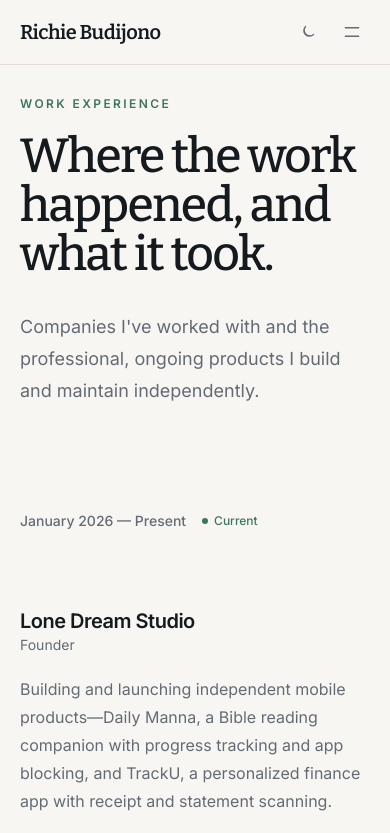
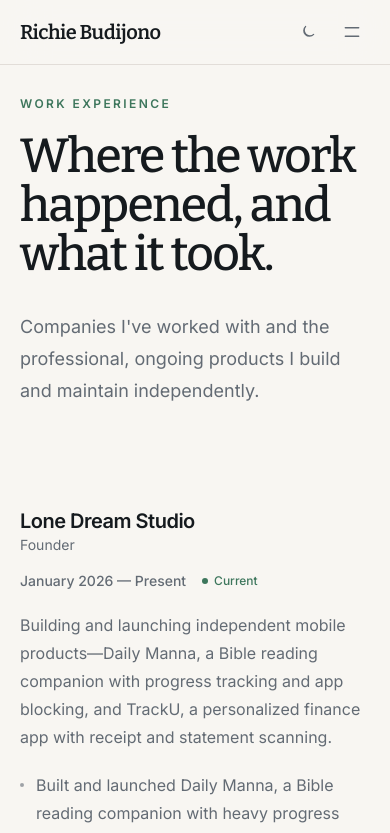
Before and after one commit to Salvist/richie-budijono-nextjs-portfolio, a Next.js app: page /work-experience in a window 390 px wide. Shown: the top 833 px of the page. Built offline with nearby package versions, Linux system fonts and the light colour scheme.

Commit message:
Refactor ExperienceTimeline component to include ExperienceDates subcomponent for improved readability and maintainability; adjust grid layout for better responsiveness.

```diff
--- a/src/components/experience_timeline.tsx
+++ b/src/components/experience_timeline.tsx
@@ -5,11 +5,45 @@
 import { ExperienceEntry, formatExperienceLength, formatExperienceRange } from "@/lib/experience";
 import { cn } from "@/lib/utils";
 
+function ExperienceDates({
+  range,
+  length,
+  isCurrent,
+  className,
+  stacked = false,
+}: {
+  range: string;
+  length: string;
+  isCurrent: boolean;
+  className?: string;
+  stacked?: boolean;
+}) {
+  return (
+    <div
+      className={cn(
+        stacked
+          ? "flex w-full min-w-0 flex-col items-end gap-1 text-right"
+          : "flex flex-wrap items-center gap-x-2 gap-y-1",
+        className,
+      )}
+    >
+      <p className={cn("text-sm font-medium text-muted-foreground", !stacked && "whitespace-nowrap")}>{range}</p>
+      <p className="text-xs text-muted-foreground/70">{length}</p>
+      {isCurrent && (
+        <span className="inline-flex items-center gap-1.5 text-xs font-medium text-accent">
+          <span className="size-1.5 rounded-full bg-accent" />
+          Current
+        </span>
+      )}
+    </div>
+  );
+}
+
 export default function ExperienceTimeline({ experiences }: { experiences: ExperienceEntry[] }) {
   const gridVars = { "--timeline-rows": experiences.length } as React.CSSProperties;
 
   return (
-    <div className="grid sm:ml-8 sm:grid-cols-[10rem_2rem_1fr] lg:ml-16" style={gridVars}>
+    <div className="grid sm:ml-8 sm:grid-cols-[12rem_2rem_minmax(0,1fr)] lg:ml-16" style={gridVars}>
       {experiences.length > 1 && (
         <div
           aria-hidden
@@ -29,16 +63,9 @@
             <RevealOnScroll
               delay={delay}
               style={rowVar}
-              className="flex items-center gap-2 py-10 sm:flex sm:flex-col sm:items-end sm:text-right sm:[grid-column:1] sm:[grid-row:var(--timeline-row)]"
+              className="hidden min-w-0 py-10 sm:flex sm:[grid-column:1] sm:[grid-row:var(--timeline-row)]"
             >
-              <p className="text-sm font-medium text-muted-foreground sm:whitespace-nowrap">{range}</p>
-              <p className="mt-1 text-xs text-muted-foreground/70">{length}</p>
-              {isCurrent && (
-                <span className="inline-flex items-center gap-1.5 text-xs font-medium text-accent sm:mt-2">
-                  <span className="size-1.5 rounded-full bg-accent" />
-                  Current
-                </span>
-              )}
+              <ExperienceDates range={range} length={length} isCurrent={isCurrent} stacked />
             </RevealOnScroll>
 
             <RevealOnScroll
@@ -65,6 +92,13 @@
                   <p className="text-sm text-muted-foreground">{experience.role}</p>
                 </div>
               </div>
+
+              <ExperienceDates
+                range={range}
+                length={length}
+                isCurrent={isCurrent}
+                className="mt-4 sm:hidden"
+              />
 
               <p className="mt-5 max-w-2xl leading-7 text-muted-foreground">{experience.summary}</p>
 
```
